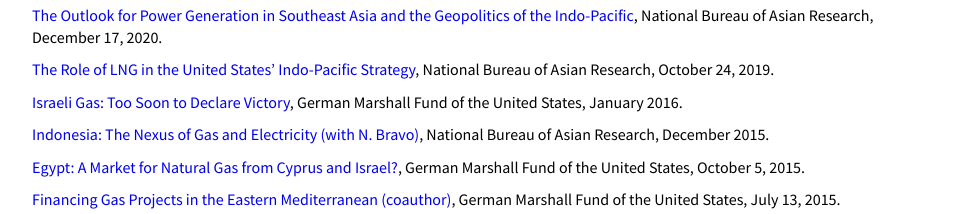
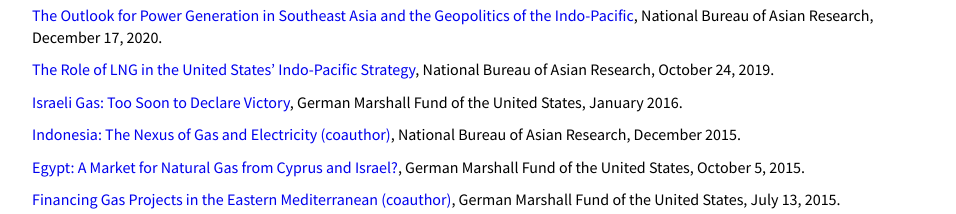
Before and after one commit to nikostsafos/nikostsafos.github.io, a plain HTML site: page index.html in a window 1280 px wide. Shown: the part 6400-6614 px from the top of the page, without its empty margins (160-1116 px from the left). Drawn offline with Linux system fonts and the light colour scheme.

Commit message:
Update index.html

```diff
--- a/index.html
+++ b/index.html
@@ -135,6 +135,7 @@
     <p ul><a href = 'https://www.csis.org/analysis/how-climate-ambition-can-save-multilateralism' target = '_blank'>How Climate Ambition Can Save Multilateralism</a>, January 22, 2021.</ul></p>
     <p ul><a href = 'https://www.csis.org/analysis/what-rally-gas-prices-tells-us-about-gas-markets-and-energy-security' target = '_blank'>What the Rally in Gas Prices Tells us about Gas Markets and Energy Security</a>, January 14, 2021.</ul></p>
     <p ul><a href = 'https://www.csis.org/analysis/gas-line-q4-2020' target = '_blank'>Gas Line, Q4 2020</a>, January 4, 2021.</ul></p>
+
     <br>
     <p ul><a href = 'https://www.csis.org/analysis/energy-transitions-emerging-economies-what-success-looks-and-how-replicate-it' target = '_blank'>Energy Transitions in Emerging Economies: What Success Looks Like and How to Replicate It (coauthor)</a>, December 8, 2020.</ul></p>
     <p ul><a href = 'https://www.csis.org/analysis/energy-transition-strategies-gujarats-low-carbon-development-pathway' target = '_blank'>Energy Transition Strategies: Ethiopia's Low-Carbon Development Pathway (coauthor)</a>, October 30, 2020.</ul></p>
@@ -168,6 +169,7 @@
 	<p ul><a href = 'https://www.csis.org/blogs/energy-headlines-versus-trendlines/lng-needs-depth-not-just-breadth' target = '_blank'>LNG Needs Depth, Not Just Breadth</a>, CSIS blog post, January 27, 2020.</ul></p>
 	<p ul><a href = 'https://www.csis.org/analysis/how-will-natural-gas-fare-energy-transition' target = '_blank'>How Will Natural Gas Fare in the Energy Transition?</a>, January 14, 2020.</ul></p>
     <p ul><a href = 'https://www.csis.org/analysis/gas-line-q4-2019' target = '_blank'>Gas Line, Q4 2019</a>, January 3, 2020.</ul></p>
+
     <br>
     <p ul><a href = 'https://www.csis.org/analysis/it-finally-time-gas-opec' target = '_blank'>Is It (Finally) Time for a Gas OPEC?</a>, December 6, 2019.</ul></p>
     <p ul><a href = 'https://www.csis.org/blogs/energy-headlines-versus-trendlines/eib-decides-against-gas-now-what' target = '_blank'>The EIB Decides against Gas—Now What?</a>, CSIS blog post, November 21, 2019.</ul></p>
@@ -196,6 +198,7 @@
     <p ul><a href = 'https://www.csis.org/analysis/can-east-med-pipeline-work' target = '_blank'>Can the East Med Pipeline Work?</a>, January 22, 2019.</ul></p>
     <p ul><a href = 'https://www.csis.org/analysis/how-china-securing-its-lng-needs' target = '_blank'>How Is China Securing Its LNG Needs?</a>, CSIS white paper, January 9, 2019.</ul></p>
     <p ul><a href = 'https://www.csis.org/analysis/understanding-transportation-emerging-economies' target = '_blank'>Understanding Transportation in Emerging Economies</a>, CSIS white paper, January 4, 2019.</ul></p>
+
     <br>
     <p ul><a href = 'https://www.csis.org/analysis/experts-react-energy-2018-and-what-expect-next-year' target = '_blank'>Energy in 2018 and What to Expect Next Year</a>, CSIS experts react, December 18, 2018.</ul></p>
     <p ul><a href = 'https://www.csis.org/analysis/energy-and-growth-exploring-nuanced-relationship' target = '_blank'>Energy and Growth: Exploring a Nuanced Relationship</a>, December 7, 2018.</ul></p>
@@ -219,7 +222,7 @@
     <p ul><a href = 'https://www.nbr.org/publication/the-outlook-for-power-generation-in-southeast-asia-and-the-geopolitics-of-the-indo-pacific/' target = '_blank'>The Outlook for Power Generation in Southeast Asia and the Geopolitics of the Indo-Pacific</a>, National Bureau of Asian Research, December 17, 2020.</ul></p>
     <p ul><a href = 'https://www.nbr.org/publication/revolutionizing-lng-and-natural-gas-in-the-indo-pacific/' target = '_blank'>The Role of LNG in the United States’ Indo-Pacific Strategy</a>, National Bureau of Asian Research, October 24, 2019.</ul></p>
     <p ul><a href = 'http://www.gmfus.org/publications/israeli-gas-too-soon-declare-victory' target = '_blank'>Israeli Gas: Too Soon to Declare Victory</a>, German Marshall Fund of the United States, January 2016.</ul></p>
-    <p ul><a href = 'http://nbr.org/publications/element.aspx?id=848' target = '_blank'>Indonesia: The Nexus of Gas and Electricity (with N. Bravo)</a>, National Bureau of Asian Research, December 2015.</ul></p>
+    <p ul><a href = 'http://nbr.org/publications/element.aspx?id=848' target = '_blank'>Indonesia: The Nexus of Gas and Electricity (coauthor)</a>, National Bureau of Asian Research, December 2015.</ul></p>
     <p ul><a href = 'http://www.gmfus.org/publications/egypt-market-natural-gas-cyprus-and-israel#sthash.RFMjDq01.dpuf' target = '_blank'>Egypt: A Market for Natural Gas from Cyprus and Israel?</a>, German Marshall Fund of the United States, October 5, 2015.</ul></p>
     <p ul><a href = 'http://www.gmfus.org/publications/financing-gas-projects-eastern-mediterranean' target = '_blank'>Financing Gas Projects in the Eastern Mediterranean (coauthor)</a>, German Marshall Fund of the United States, July 13, 2015.</ul></p>
     <p ul><a href = 'http://www.nbr.org/publications/element.aspx?id=710' target = '_blank'>New Geography of Asian LNG</a>, National Bureau of Asian Research, November 2013.</ul></p>
```
